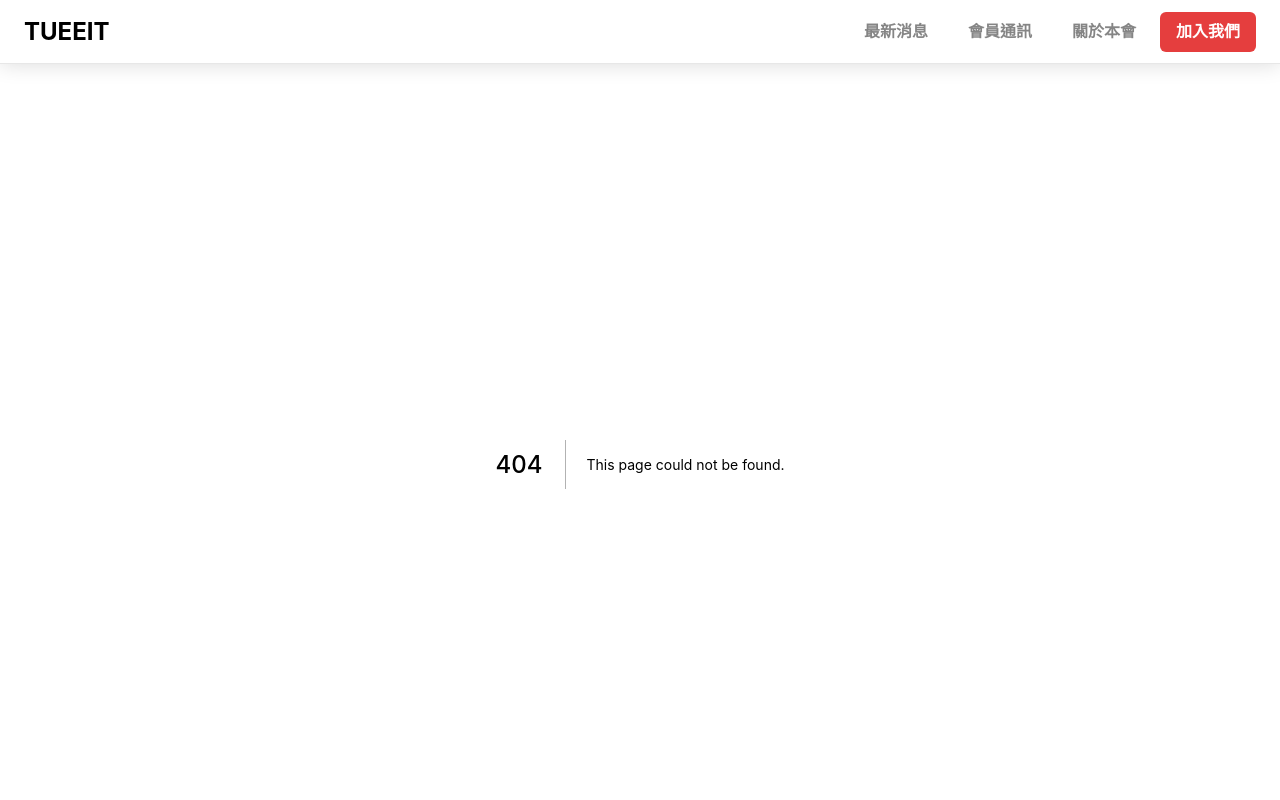
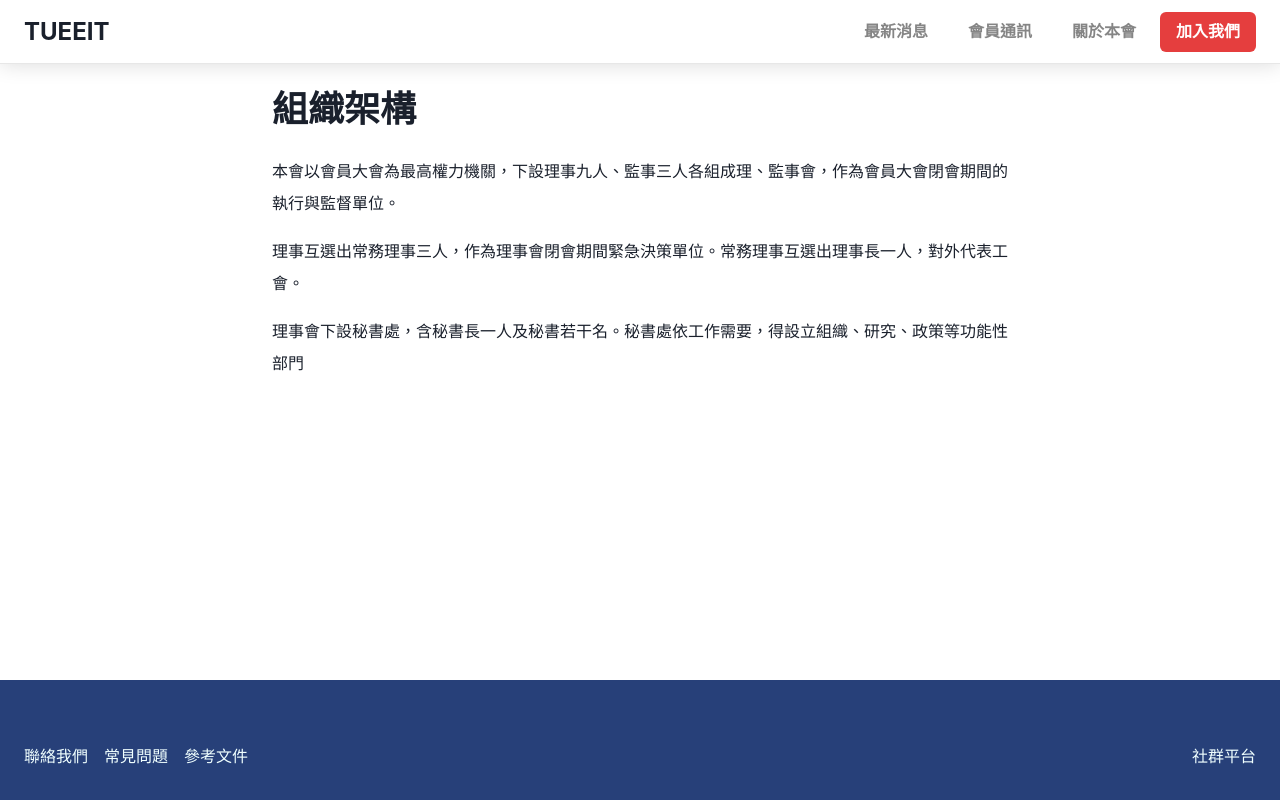
Before and after one commit to tueeit/tueeit.github.io, a Next.js app: page /organizational-structure in a window 1280 px wide. Before the commit this address had no page. Shown: the top 800 px of the page. Built offline with nearby package versions, Linux system fonts and the light colour scheme.

Commit message:
feat: Page of organizational structure

```diff
--- /dev/null
+++ b/src/pages/organizational-structure.mdx
@@ -0,0 +1,7 @@
+# 組織架構
+
+本會以會員大會為最高權力機關，下設理事九人、監事三人各組成理、監事會，作為會員大會閉會期間的執行與監督單位。
+
+理事互選出常務理事三人，作為理事會閉會期間緊急決策單位。常務理事互選出理事長一人，對外代表工會。
+
+理事會下設秘書處，含秘書長一人及秘書若干名。秘書處依工作需要，得設立組織、研究、政策等功能性部門
```
